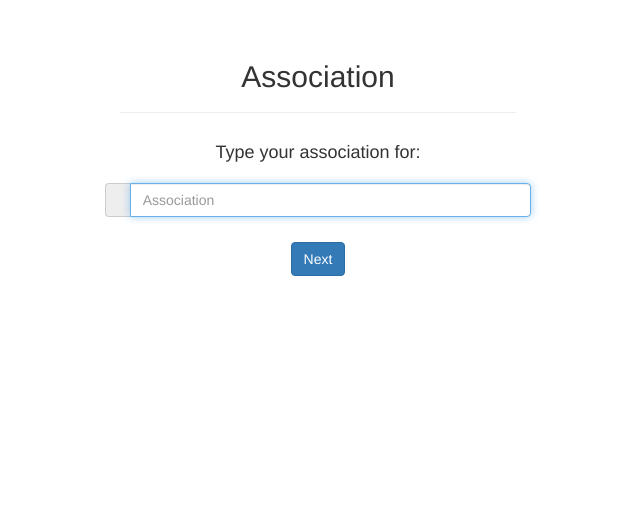
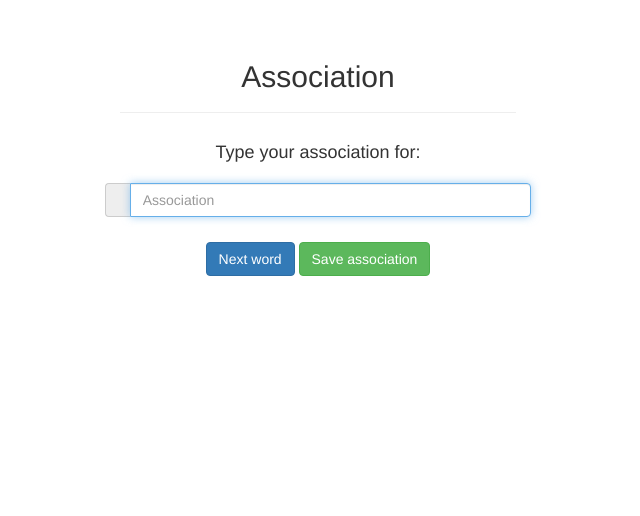
Before and after one commit to Tima-Is-My-Association/TIMA, a Django app: template templates/tima/association/association.html in a window 1280 px wide. Shown: the part 51-567 px from the top of the page, without its empty margins (322-962 px from the left). Run offline with Django 3.2, Linux system fonts and the light colour scheme; the template is opened without the code that fills it: values that come from a table or form of the project are taken from there, others are empty; parts of the project's set-up code (start-up, migrations or seed data) failed here and were passed over; some libraries are stand-ins or nearby versions.

Commit message:
Added button to jump word.

```diff
--- a/templates/tima/association/association.html
+++ b/templates/tima/association/association.html
@@ -25,7 +25,8 @@
                 <span class="help-block">{{ form.association.errors }}</span>
             </div>
             <div class="form-group">
-                <button type="submit" class="btn btn-primary">Next</button>
+                <a href="{% url 'association' language.slug %}" class="btn btn-primary" role="btn">Next word</a>
+                <button type="submit" class="btn btn-success">Save association</button>
             </div>
         </form>
         <script type="text/javascript">
```
